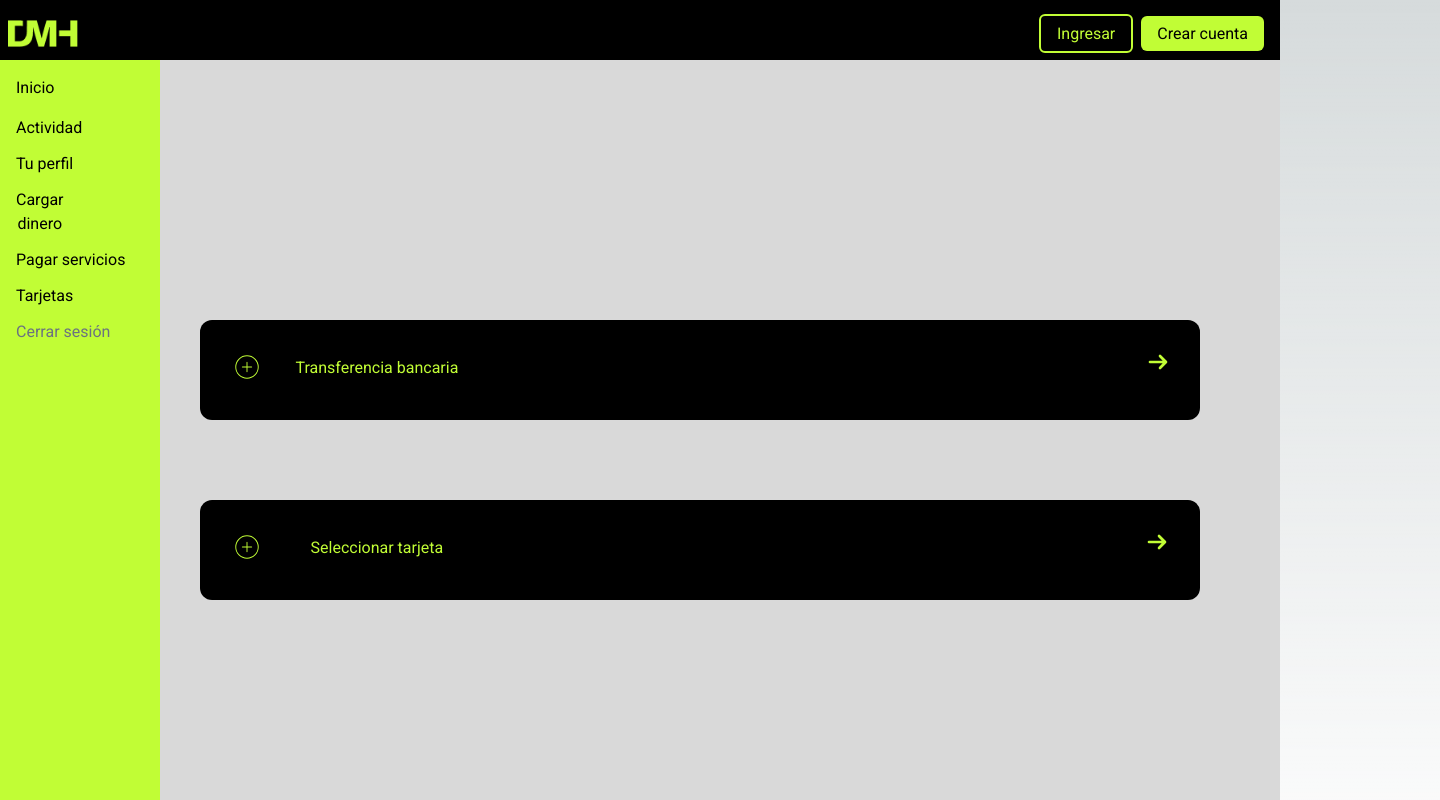
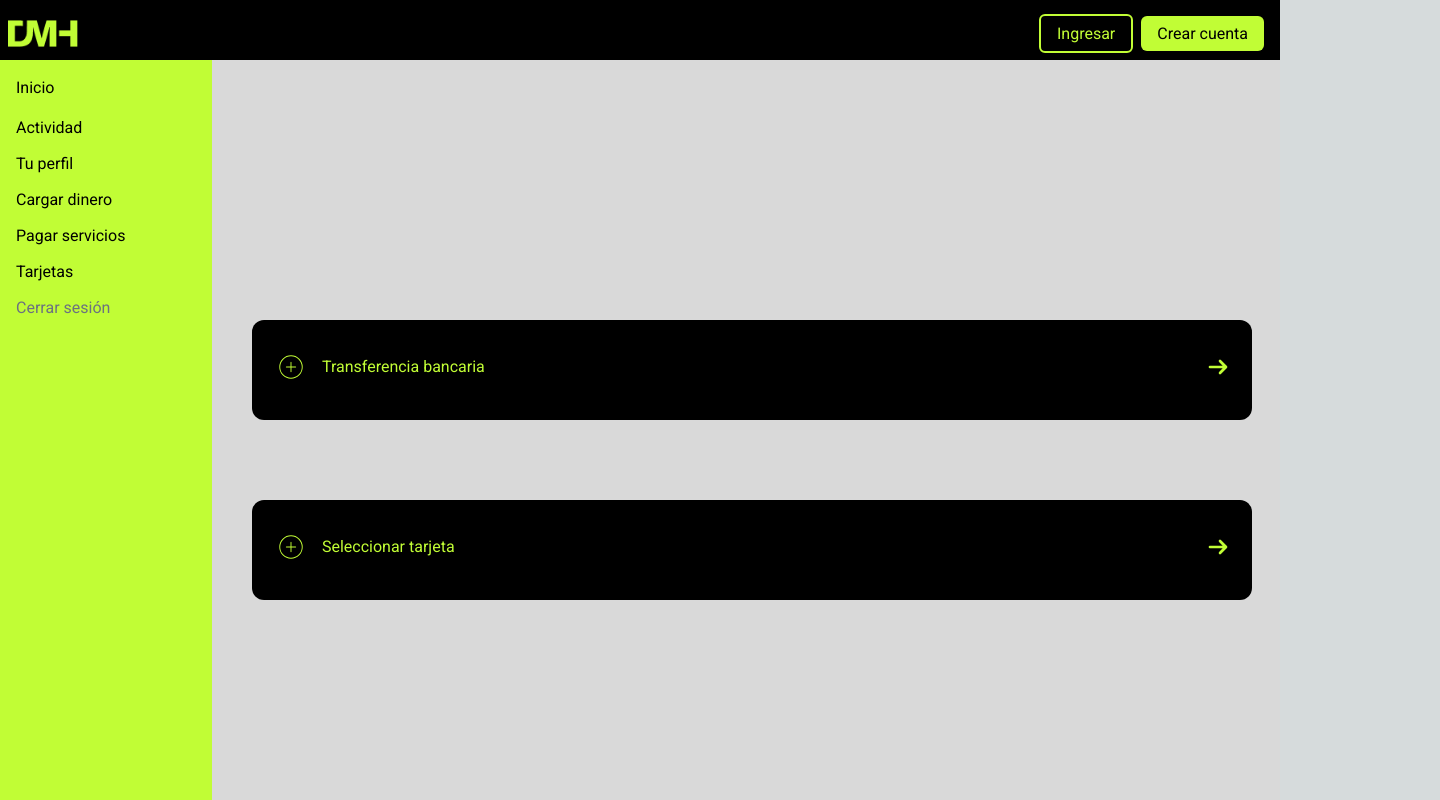
Before and after one commit to VictoriaCanclini/digital-money-house, a Next.js app: page /add-money in a window 1280 px wide. Shown: the top 800 px of the page, 1440 px wide, since content can reach past the window. Built offline with nearby package versions, Linux system fonts and the light colour scheme.

Commit message:
ok money-page

```diff
--- a/src/app/add-money/page.jsx
+++ b/src/app/add-money/page.jsx
@@ -11,23 +11,27 @@
       <div className="flex h-screen">
         <Sibvar />
         <div className="flex flex-col justify-center w-full ml-10 gap-20">
-          <div className="bg-black md:w-[1000px] sm:w-[500px] w-[350px] md:h-[100px] h-[130px] p-8 mr-60 rounded-xl">
-            <div className="flex justify-between gap-4 text-[#C1FD35]">
+          <div className="bg-black md:w-[1000px] sm:w-[500px] w-[350px] h-[100px] p-6 rounded-xl">
+            <div className="flex justify-between md:justify-between text-[#C1FD35] items-center mt-2">
+              <div className="flex items-center gap-4">
                 <Link href="/">
                   <Plus color={"#C1FD35"} />
                 </Link>
-              <spam className="mr-[70%] mt-1">Transferencia bancaria</spam>
+                <span>Transferencia bancaria</span>
+              </div>
               <Link href="/">
                 <Arrow color={"#C1FD35"} />
               </Link>
             </div>
           </div>
-          <div className="bg-black md:w-[1000px] sm:w-[500px] w-[350px] md:h-[100px] h-[130px] p-8 mr-60 rounded-xl">
-            <div className="flex justify-between  text-[#C1FD35]">
+          <div className="bg-black md:w-[1000px] sm:w-[500px] w-[350px] h-[100px] p-6 rounded-xl">
+            <div className="flex justify-between md:justify-between text-[#C1FD35] items-center mt-2">
+              <div className="flex items-center gap-4">
                 <Link href="/">
                   <Plus color={"#C1FD35"} />
                 </Link>
-              <spam className="mr-[70%] mt-1">Seleccionar tarjeta</spam>
+                <span>Seleccionar tarjeta</span>
+              </div>
               <Link href="/">
                 <Arrow color={"#C1FD35"} />
               </Link>
```
Lines whose indentation alone changed are shown as unchanged.
